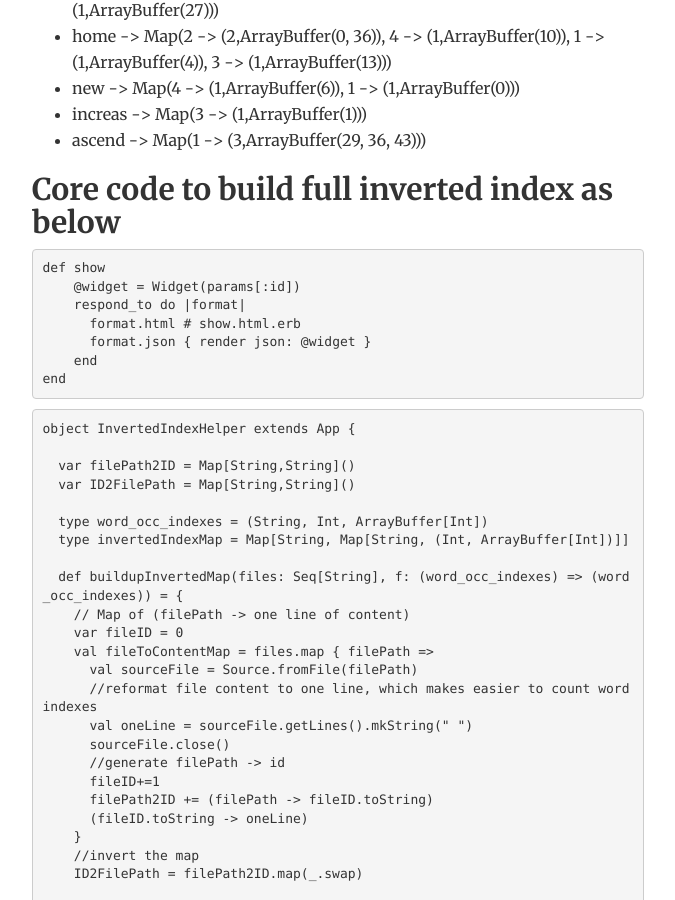
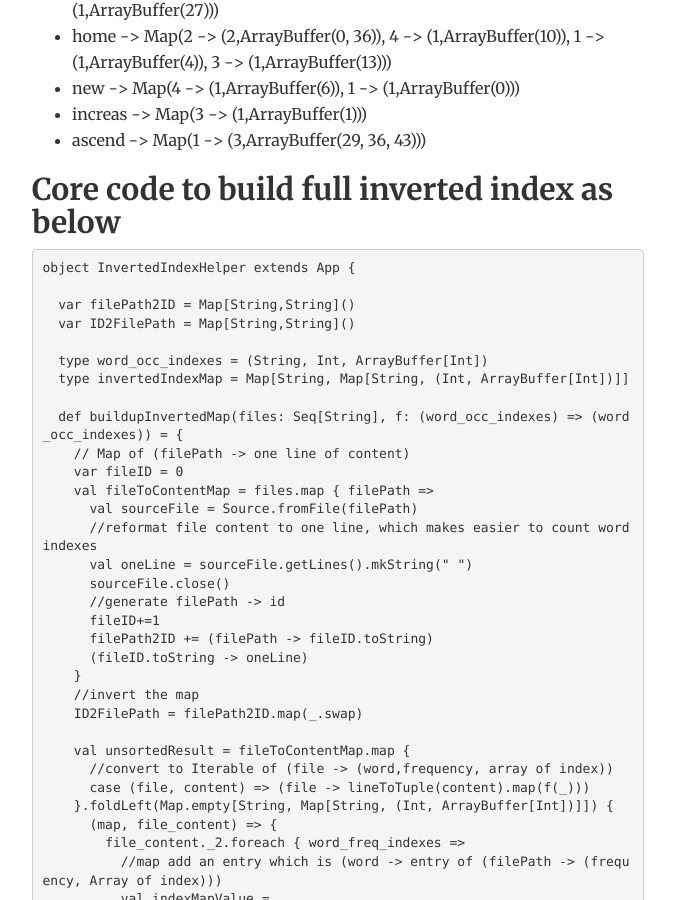
Before and after one commit to flying3615/flying3615.github.io, a Jekyll site: the page built from _posts/2017-03-19-search engine.md, in a window 1280 px wide and 900 px high, scrolled down 775 px. Shown: the whole window, without its empty margins (302-977 px from the left). Built offline with Jekyll 4.4.1, drawn with Linux system fonts in a browser that asks for light colours.

Commit message:
Update 2017-03-19-search engine.md

```diff
--- a/_posts/2017-03-19-search engine.md
+++ b/_posts/2017-03-19-search engine.md
@@ -28,15 +28,6 @@
 
 ## Core code to build full inverted index as below
 
-{% highlight ruby %}
-def show
-    @widget = Widget(params[:id])
-    respond_to do |format|
-      format.html # show.html.erb
-      format.json { render json: @widget }
-    end
-end
-{% endhighlight %}
 
 {% highlight scala %}
 object InvertedIndexHelper extends App {
```
